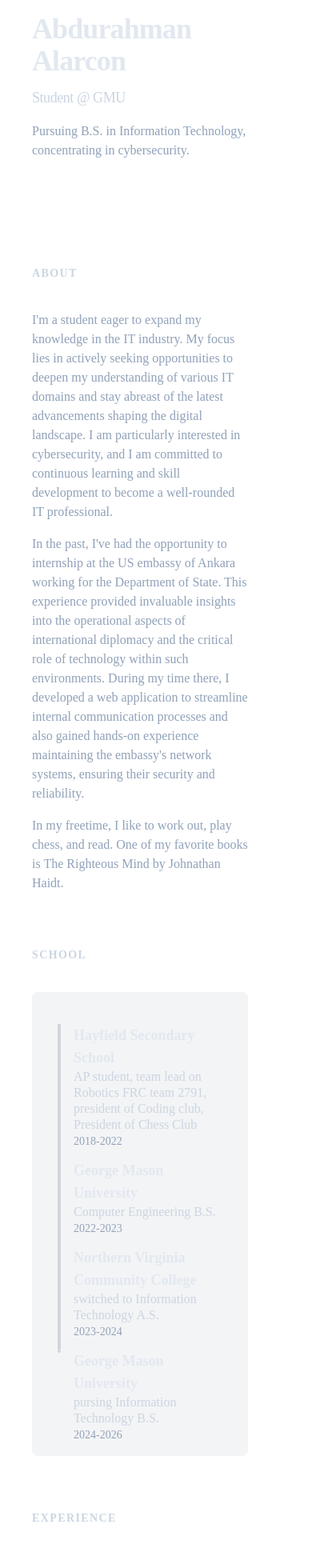
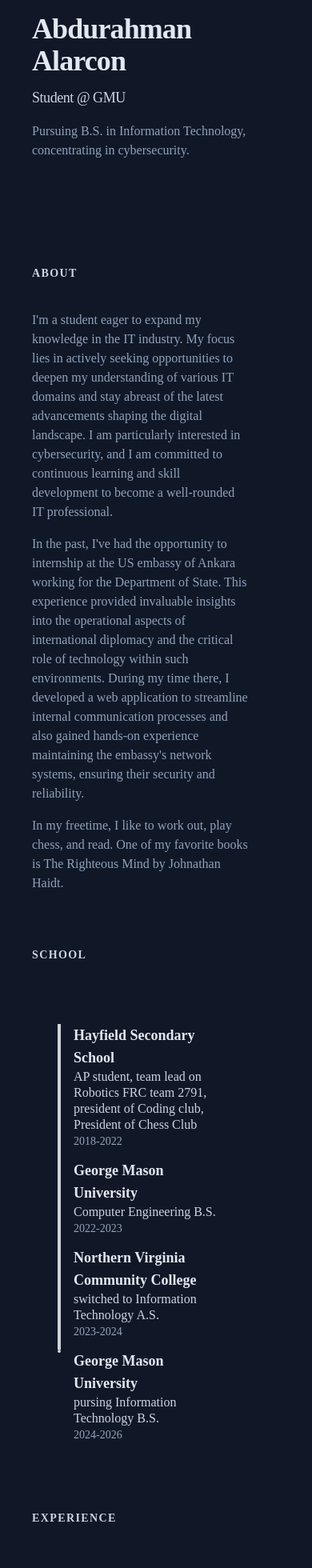
Before and after one commit to isoala/next-app, a Next.js app: page / in a window 390 px wide. Shown: the top 1960 px of the page at 80% size. Built offline with nearby package versions, Linux system fonts and the light colour scheme.

Commit message:
inverted background color fixed

```diff
--- a/src/app/page.tsx
+++ b/src/app/page.tsx
@@ -44,12 +44,12 @@ const Home = () => {
   return (
 
     <div className={cn(
-      "flex flex-col md:flex-row min-h-screen dark:bg-gray-900",
+      "flex flex-col md:flex-row min-h-screen bg-gray-900",
       systemFonts,
       "font-['var(--font-inter)'] font-feature-settings-['ss03','cv02','cv11']"
     )}>
 
-      <div className="w-full md:w-[45%] pt-4 pl-10 pr-10 md:p-20 flex flex-col items-start md:top-10 md:mt-5 sm:sticky overflow-y-clip dark:bg-gray-900"><div>
+      <div className="w-full md:w-[45%] pt-4 pl-10 pr-10 md:p-20 flex flex-col items-start md:top-10 md:mt-5 sm:sticky overflow-y-clip bg-gray-900"><div>
         <h1 className="text-4xl font-bold tracking-tight text-slate-200 md:text-5xl flex ">
           <Link href="/">Abdurahman Alarcon</Link>
         </h1>
@@ -174,7 +174,7 @@ const Home = () => {
 
             <section className=" mt-8 pt-10 text-left" id="about">
 
-              <div className="sticky top-0 z-20 -mx-6 mb-4 w-screen px-6 py-5 dark:bg-gray-900 md:-mx-12 md:px-12 lg:relative lg:top-auto lg:mx-auto lg:w-full lg:px-0 lg:py-0">
+              <div className="sticky top-0 z-20 -mx-6 mb-4 w-screen px-6 py-5 bg-gray-900 md:-mx-12 md:px-12 lg:relative lg:top-auto lg:mx-auto lg:w-full lg:px-0 lg:py-0">
                 <h2 className="text-sm font-bold uppercase tracking-widest text-slate-300">About</h2>
               </div>
               <div className=" md:mt-10 lg:mt-5">
@@ -187,13 +187,13 @@ const Home = () => {
             </section>
 
 
-            <section id="school" className="space-y-4 dark:bg-gray-900">
-              <div className="sticky top-0 z-20 -mx-6 mb-4 w-screen px-6 py-5 dark:bg-gray-900 md:-mx-12 md:px-12 lg:relative lg:top-auto lg:mx-auto lg:w-full lg:px-0 lg:py-0">
+            <section id="school" className="space-y-4 bg-gray-900">
+              <div className="sticky top-0 z-20 -mx-6 mb-4 w-screen px-6 py-5 bg-gray-900 md:-mx-12 md:px-12 lg:relative lg:top-auto lg:mx-auto lg:w-full lg:px-0 lg:py-0">
                 <h2 className="text-sm font-bold uppercase tracking-widest text-slate-300">School</h2>
               </div>
 
               <AnimatedTimelinePage
-                containerClassName="bg-gray-100 dark:bg-gray-900 hover:text-white transition-opacity font-medium focus-visible:text-white-500 transition duration-200 "
+                containerClassName="bg-gray-100 bg-gray-900 hover:text-white transition-opacity font-medium focus-visible:text-white-500 transition duration-200 "
                 events={[
                   {
                     date: '2018-2022',
@@ -238,9 +238,9 @@ const Home = () => {
               />
             </section>
 
-            <section id="experience" className="space-y-2 dark:bg-gray-900">
+            <section id="experience" className="space-y-2 bg-gray-900">
 
-              <div className="sticky top-0 z-20 -mx-6 mb-4 w-screen px-6 py-5 dark:bg-gray-900 md:-mx-12 md:px-12 lg:relative lg:top-auto lg:mx-auto lg:w-full lg:px-0 lg:py-0">
+              <div className="sticky top-0 z-20 -mx-6 mb-4 w-screen px-6 py-5 bg-gray-900 md:-mx-12 md:px-12 lg:relative lg:top-auto lg:mx-auto lg:w-full lg:px-0 lg:py-0">
                 <h2 className="text-sm font-bold uppercase tracking-widest text-slate-300">Experience</h2>
               </div>
               <div>
@@ -342,14 +342,14 @@ group-focus-visible/link:-translate-y-1 group-focus-visible/link:translate-x-1 m
                 </ol>
               </div>
             </section>
-            <section id="resume" className="space-y-4 dark:bg-gray-900">
-              <div className="sticky top-0 z-20 -mx-6 mb-4 w-screen px-6 py-5 dark:bg-gray-900 md:-mx-12 md:px-12 lg:relative lg:top-auto lg:mx-auto lg:w-full lg:px-0 lg:py-0">
+            <section id="resume" className="space-y-4 bg-gray-900">
+              <div className="sticky top-0 z-20 -mx-6 mb-4 w-screen px-6 py-5 bg-gray-900 md:-mx-12 md:px-12 lg:relative lg:top-auto lg:mx-auto lg:w-full lg:px-0 lg:py-0">
                 <h2 className="text-sm font-bold uppercase tracking-widest text-slate-300">Resume</h2>
               </div>
               <a className="inline-flex items-baseline leading-tight hover:text-teal-300 focus-visible:text-teal-300 font-semibold text-slate-200 group/link text-base" href="/resume.pdf" target="_blank" rel="noreferrer noopener" aria-label="View Full Résumé (opens in a new tab)"><span>View Full <span className="inline-block">Résumé<svg xmlns="http://www.w3.org/2000/svg" viewBox="0 0 20 20" fill="currentColor" className="inline-block h-4 w-4 shrink-0 transition-transform group-hover/link:-translate-y-1 group-hover/link:translate-x-1 group-focus-visible/link:-translate-y-1 group-focus-visible/link:translate-x-1 motion-reduce:transition-none ml-1 translate-y-px" aria-hidden="true"><path fillRule="evenodd" d="M5.22 14.78a.75.75 0 001.06 0l7.22-7.22v5.69a.75.75 0 001.5 0v-7.5a.75.75 0 00-.75-.75h-7.5a.75.75 0 000 1.5h5.69l-7.22 7.22a.75.75 0 000 1.06z" clipRule="evenodd"></path></svg></span></span></a>
             </section>
-            <section id="projects" className="mb-16 scroll-mt-16 md:mb-24 lg:mb-36 lg:scroll-mt-24 dark:bg-gray-900" aria-label="Selected projects">
-              <div className="sticky top-0 z-20 -mx-6 mb-4 w-screen px-6 py-5 dark:bg-gray-900 md:-mx-12 md:px-12 lg:relative lg:top-auto lg:mx-auto lg:w-full lg:px-0 lg:py-0">
+            <section id="projects" className="mb-16 scroll-mt-16 md:mb-24 lg:mb-36 lg:scroll-mt-24 bg-gray-900" aria-label="Selected projects">
+              <div className="sticky top-0 z-20 -mx-6 mb-4 w-screen px-6 py-5 bg-gray-900 md:-mx-12 md:px-12 lg:relative lg:top-auto lg:mx-auto lg:w-full lg:px-0 lg:py-0">
                 <h2 className="text-sm font-bold uppercase tracking-widest text-slate-300">Projects</h2>
               </div>
               <div>
@@ -428,7 +428,7 @@ group-focus-visible/link:-translate-y-1 group-focus-visible/link:translate-x-1 m
                 </div>
               </div>
             </section>
-            <section id="fin" className="space-y-20 dark:bg-gray-900">
+            <section id="fin" className="space-y-20 bg-gray-900">
               <p
                 ref={setElementRef}
                 className="text-base text-gray-600 dark:text-gray-400 transition-opacity">
```
